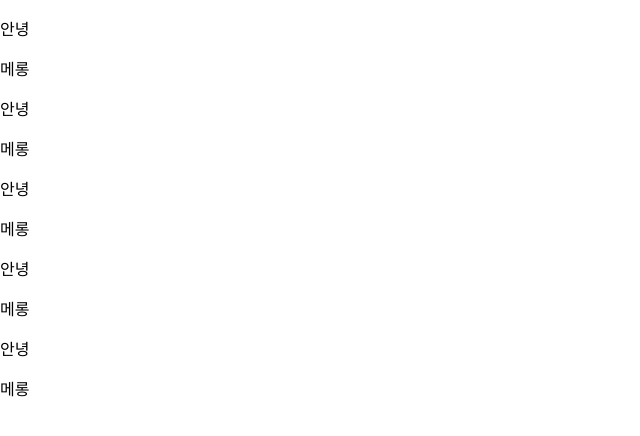
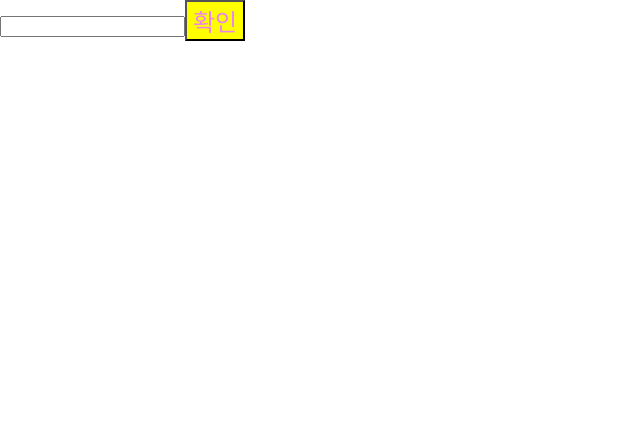
Before and after one commit to 1roo/react-basic, a React (Create React App) app: page / in a window 1280 px wide. Shown: the top 436 px of the page, without its empty margins (0-640 px from the left). Built offline with nearby package versions, Linux system fonts and the light colour scheme; the HTML template or start-up script is replaced by a standard one.

Commit message:
2. 이벤트와 스타일

```diff
--- a/src/App.js
+++ b/src/App.js
@@ -2,6 +2,7 @@
 import './App.css';
 import SayHello from './SayHello';
 import Hello from './Hello';
+import SubmitEvent from './component/chap01_event/SubmitEvent';
 
 function App() {
   // return (
@@ -33,7 +34,7 @@
     {} 안에서 함수의 호출문이나 변수참조는 가능*/
   return (
     <>
-       { looping() }
+      <SubmitEvent />
     </>
   );
 }
--- /dev/null
+++ b/src/component/chap01_event/SubmitEvent.js
@@ -0,0 +1,30 @@
+import React from 'react'
+import './style.css'
+
+
+const SubmitEvent = () => {
+
+  const send = e => {
+    e.preventDefault(); //submit 기능을 중지.
+
+    const $nick = document.getElementById('nickName');
+    console.log($nick.value);
+  }
+
+  const buttonStyle = {
+    color : 'violet',
+    backgroundColor : 'yellow',
+    fontSize : '1.5em'
+  };
+
+  return (
+
+    <form onSubmit={send}>
+        <input type='text' id='nickName' name='nick' />
+        <button style={buttonStyle} type='submit'>확인</button>
+    </form>
+
+  );
+}
+
+export default SubmitEvent
--- /dev/null
+++ b/src/component/chap01_event/style.css
@@ -0,0 +1,5 @@
+button {
+    color: red;
+    background-color: beige;
+    font-size: 1.5em;
+}
```
Also changed, not shown: src/component/chap01_event/ChangeEvent.js (added, +24 -0 lines), src/component/chap01_event/ClickEvent.js (added, +29 -0 lines).
